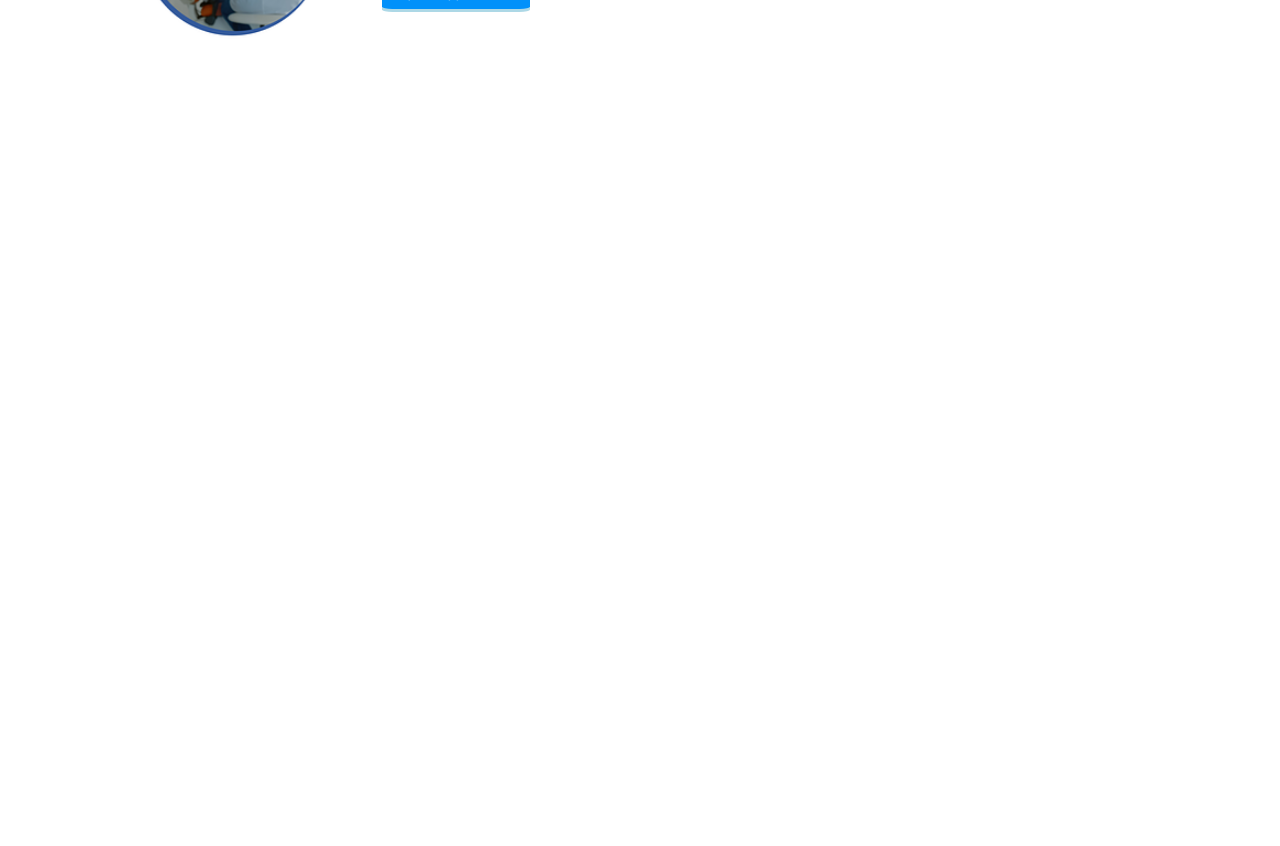
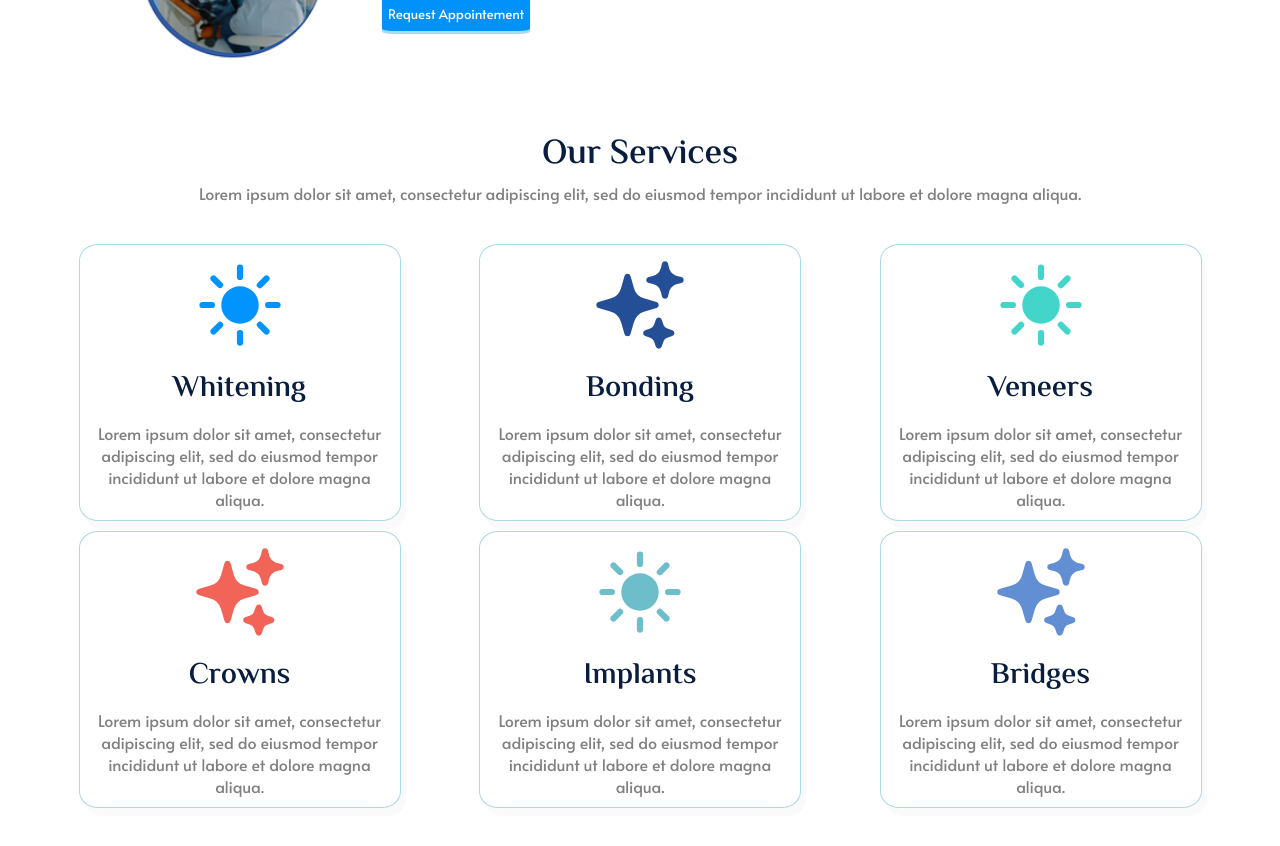
Before and after one commit to DDianaAndreea/dentalcare, a React (Create React App) app: page / in a window 1280 px wide. Shown: the part 1240-2086 px from the top of the page. Before the commit the page ends 1305 px from the top, so only its background shows below. Built offline with nearby package versions, Linux system fonts and the light colour scheme.

Commit message:
add services component

```diff
--- a/src/App.js
+++ b/src/App.js
@@ -4,6 +4,7 @@ import Navbar from './components/navbar/Navbar';
 import Home from './components/home/Home';
 import RowCardsSection from './components/row-cards-section/RowCardsSection';
 import Appointement from './components/appointment-section/Appointement';
+import Services from './components/services/Services';
 
 function App() {
   return (
@@ -12,6 +13,7 @@ function App() {
       <Home />
       <RowCardsSection />
       <Appointement />
+      <Services />
     </div>
   );
 }
--- a/src/components/cards/Card.css
+++ b/src/components/cards/Card.css
@@ -1,5 +1,5 @@
 .card{
-    max-width: 320px;
+    max-width: 300px;
     border: 1px solid lightblue;
     border-radius: 6%;
     padding: 10px;
--- /dev/null
+++ b/src/components/services/Services.css
@@ -0,0 +1,39 @@
+.services{
+    display: flex;
+    flex-direction: column;
+    margin-top: 40px;
+    margin-bottom: 40px;
+}
+
+.info{
+    display: flex;
+    flex-direction: column;
+    align-items: center;
+    margin-bottom: 40px;
+}
+
+.info>h3{
+    font-family: 'El Messiri', sans-serif;
+    color: #091d3f;
+    font-size: 35px;
+}
+
+.info>p{
+    font-family: 'Alata', sans-serif;
+    color: gray;
+    text-align: center;
+}
+
+.section_1,.section_2{
+    display: flex;
+    justify-content: space-evenly
+}
+
+@media (width <= 550px) {
+    .section_1,.section_2{
+        margin-top: 10px;
+        flex-direction: column;
+
+    align-items: center;
+    }
+}
--- /dev/null
+++ b/src/components/services/Services.js
@@ -0,0 +1,61 @@
+import React from 'react'
+import Card from '../cards/Card'
+import {SparklesIcon,SunIcon} from '@heroicons/react/24/solid'
+import './Services.css'
+
+function Services() {
+  return (
+    <div className='services'>
+        <div className='info'>
+            <h3>Our Services</h3>
+            <p>Lorem ipsum dolor sit amet, consectetur adipiscing elit, sed do eiusmod tempor incididunt ut labore et dolore magna aliqua.</p>
+        </div>
+
+            <div className='section_1'>
+                <Card
+                    Icon={SunIcon}
+                    iconColor='#0294fe'
+                    title='Whitening'
+                    description='Lorem ipsum dolor sit amet, consectetur adipiscing elit, sed do eiusmod tempor incididunt ut labore et dolore magna aliqua.'
+                />
+                <Card
+                    Icon={SparklesIcon}
+                    iconColor='#244e95'
+                    title='Bonding'
+                    description='Lorem ipsum dolor sit amet, consectetur adipiscing elit, sed do eiusmod tempor incididunt ut labore et dolore magna aliqua.'
+                />
+                <Card
+                    Icon={SunIcon}
+                    iconColor='#43d4ca'
+                    title='Veneers'
+                    description='Lorem ipsum dolor sit amet, consectetur adipiscing elit, sed do eiusmod tempor incididunt ut labore et dolore magna aliqua.'
+                />
+            </div>
+
+            <div className='section_2'>
+                <Card
+                    Icon={SparklesIcon}
+                    iconColor='#f26458'
+                    title='Crowns'
+                    description='Lorem ipsum dolor sit amet, consectetur adipiscing elit, sed do eiusmod tempor incididunt ut labore et dolore magna aliqua.'
+                />
+                <Card
+                    Icon={SunIcon}
+                    iconColor='#6dbdca'
+                    title='Implants'
+                    description='Lorem ipsum dolor sit amet, consectetur adipiscing elit, sed do eiusmod tempor incididunt ut labore et dolore magna aliqua.'
+                />
+                <Card
+                    Icon={SparklesIcon}
+                    iconColor='#628fd3'
+                    title='Bridges'
+                    description='Lorem ipsum dolor sit amet, consectetur adipiscing elit, sed do eiusmod tempor incididunt ut labore et dolore magna aliqua.'
+                />
+            </div>
+
+
+    </div>
+  )
+}
+
+export default Services
```
